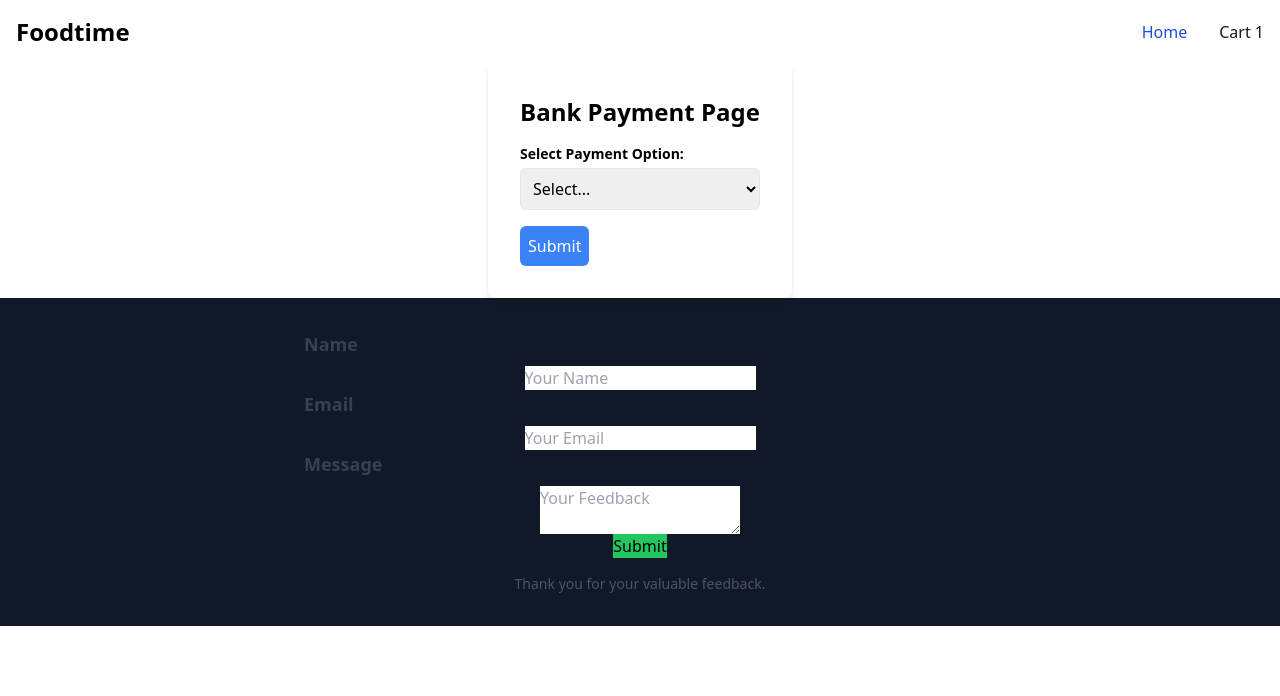
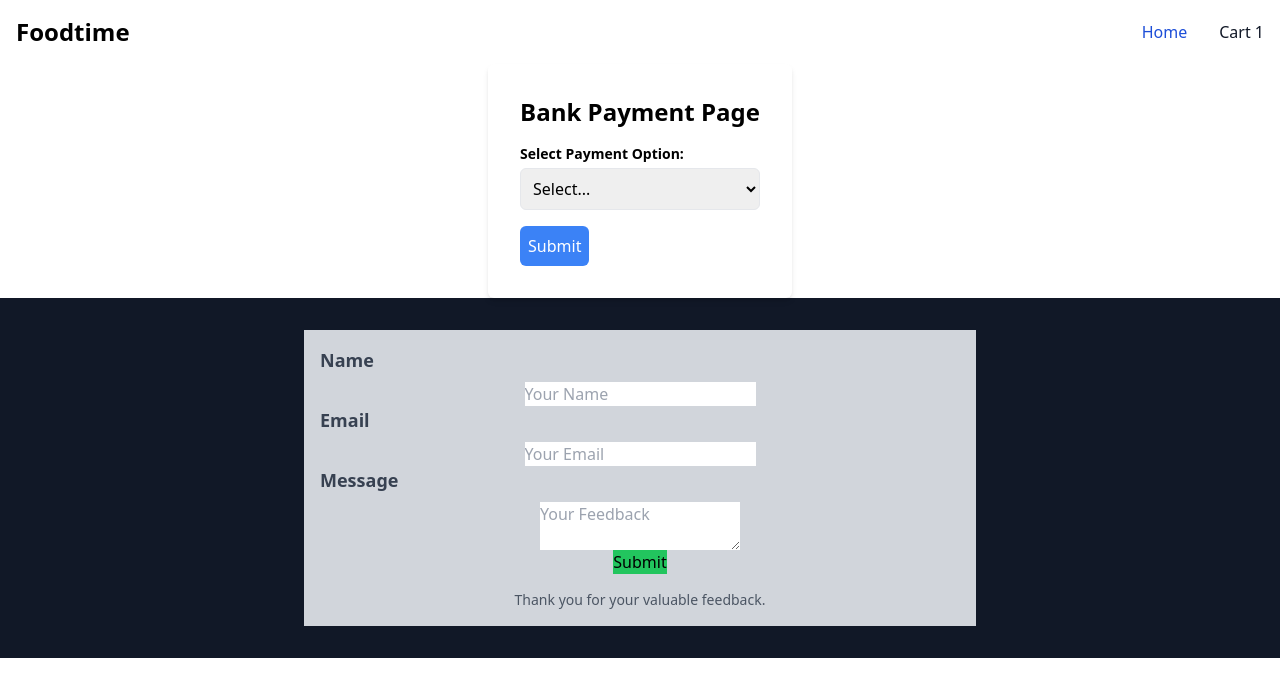
Before and after one commit to lawrencedsz9/resto-website, a React (Vite) app: page /payment in a window 1280 px wide. Shown: the top 696 px of the page. Built offline with nearby package versions, Linux system fonts and the light colour scheme.

Commit message:
greyed footer

```diff
--- a/src/components/footer.jsx
+++ b/src/components/footer.jsx
@@ -24,7 +24,7 @@ const Footer = () => {
   return (
     <footer className="bg-gray-900 p-8 text-center">
       <div className="max-w-2xl mx-auto">
-        <div className="card-style">
+        <div className="card-style bg-gray-300 p-4">
           <form className="flex flex-col items-center" onSubmit={handleSubmit}>
             <label
               htmlFor="name"
```
